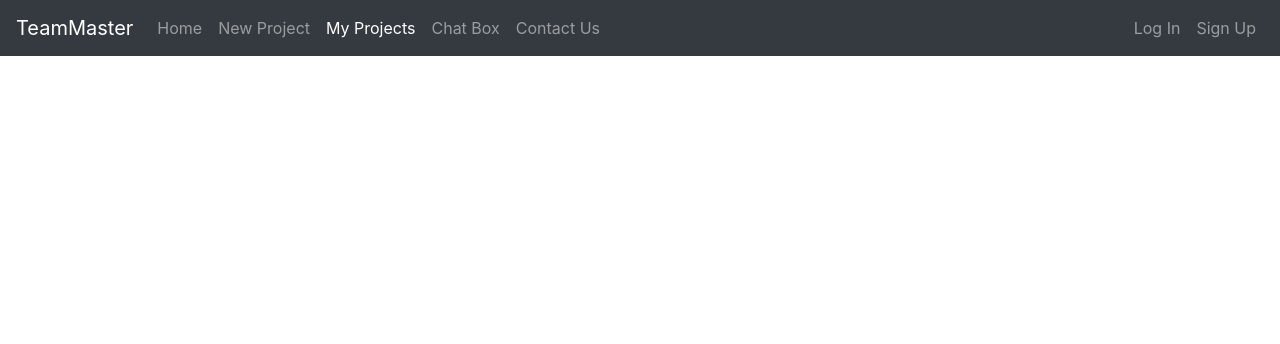
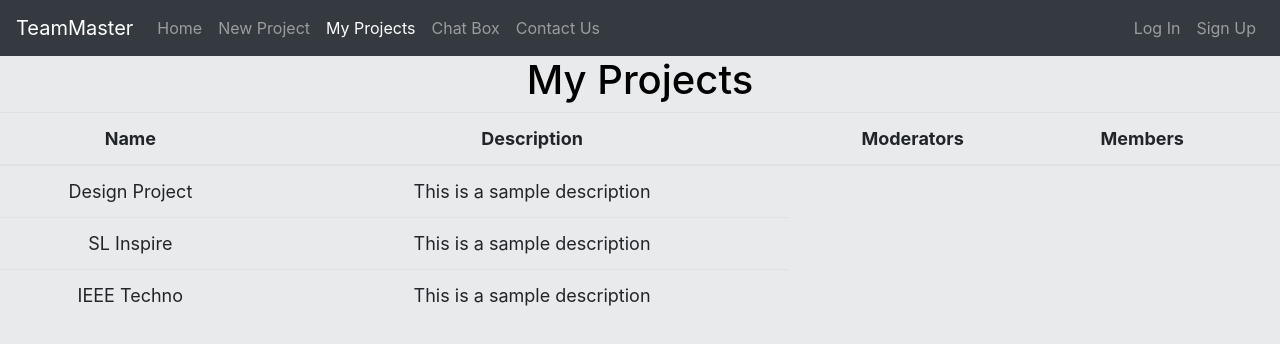
Before and after one commit to TeamMaster-Project/TeamMaster, a React (Create React App) app in the folder TM-frontend-react/team_master/: page /myprojects in a window 1280 px wide. Shown: the top 344 px of the page. Built offline with nearby package versions, Linux system fonts and the light colour scheme.

Commit message:
MyProjects dummy page with fake data

```diff
--- a/TM-frontend-react/team_master/src/App.css
+++ b/TM-frontend-react/team_master/src/App.css
@@ -14,14 +14,14 @@
 }
 
 .App-header {
-  background-color: #282c34;
-  /* min-height: 100vh; */
+  background-color: #e9eaec;
+  min-height: 100vh;
   display: flex;
   flex-direction: column;
-  align-items: center;
+  align-items: left;
   /* justify-content: center; */
-  font-size: calc(10px + 2vmin);
-  color: white;
+  font-size: calc(2px + 2vmin);
+  color: black;
 }
 
 @keyframes App-logo-spin {
--- a/TM-frontend-react/team_master/src/App.js
+++ b/TM-frontend-react/team_master/src/App.js
@@ -1,14 +1,21 @@
 import React from "react";
 //import logo from "./logo.svg";
-//import { Route, Switch } from "react-router-dom";
+import { Route, Switch, Redirect } from "react-router-dom";
+import MyProjects from "./components/myprojects";
 import NavBar from "./components/navBar";
+
 import "./App.css";
 
 function App() {
   return (
     <div className="App">
       <NavBar />
-      <header className="App-header"></header>
+      <header className="App-header">
+        <Switch>
+          <Route path="/myprojects" component={MyProjects} />
+          <Redirect exact from="/" to="/myprojects" />
+        </Switch>
+      </header>
     </div>
   );
 }
--- /dev/null
+++ b/TM-frontend-react/team_master/src/components/myprojects.jsx
@@ -0,0 +1,42 @@
+import React, { Component } from "react";
+import { getProjects } from "../services/fake1ProjectService";
+class MyProjects extends Component {
+  state = {
+    projects: [],
+  };
+  componentDidMount() {
+    this.setState({ projects: getProjects() });
+  }
+  render() {
+    if (this.state.projects.length === 0)
+      return <p>There are no Projects yet</p>;
+    return (
+      <div>
+        <h1>My Projects</h1>
+        <div className="row">
+          <table className="table">
+            <thead>
+              <tr>
+                <th>Name</th>
+                <th>Description</th>
+                <th>Moderators</th>
+                <th>Members</th>
+                <th></th>
+              </tr>
+            </thead>
+            <tbody>
+              {this.state.projects.map((project) => (
+                <tr key={project._id}>
+                  <td>{project.name}</td>
+                  <td>{project.description}</td>
+                </tr>
+              ))}
+            </tbody>
+          </table>
+        </div>
+      </div>
+    );
+  }
+}
+
+export default MyProjects;
--- a/TM-frontend-react/team_master/src/components/navBar.jsx
+++ b/TM-frontend-react/team_master/src/components/navBar.jsx
@@ -10,7 +10,7 @@ const NavBar = () => {
       bg="dark"
       variant="dark"
     >
-      <ReactBootstrap.Navbar.Brand href="#">
+      <ReactBootstrap.Navbar.Brand href="/">
         TeamMaster
       </ReactBootstrap.Navbar.Brand>
       <ReactBootstrap.Navbar.Toggle aria-controls="responsive-navbar-nav" />
--- a/TM-frontend-react/team_master/src/index.js
+++ b/TM-frontend-react/team_master/src/index.js
@@ -1,14 +1,11 @@
 import React from "react";
 import ReactDOM from "react-dom";
 import "./index.css";
-import App from "./App";
 import * as serviceWorker from "./serviceWorker";
 import { BrowserRouter } from "react-router-dom";
-import * as ReactBootstrap from "react-bootstrap";
 import "font-awesome/css/font-awesome.css";
 import "bootstrap/dist/css/bootstrap.css";
-//import "../node_modules/jquery/dist/jquery.min.js";
-//import "bootstrap/js/dist/collapse.js";
+import App from "./App";
 
 ReactDOM.render(
   <BrowserRouter>
```
